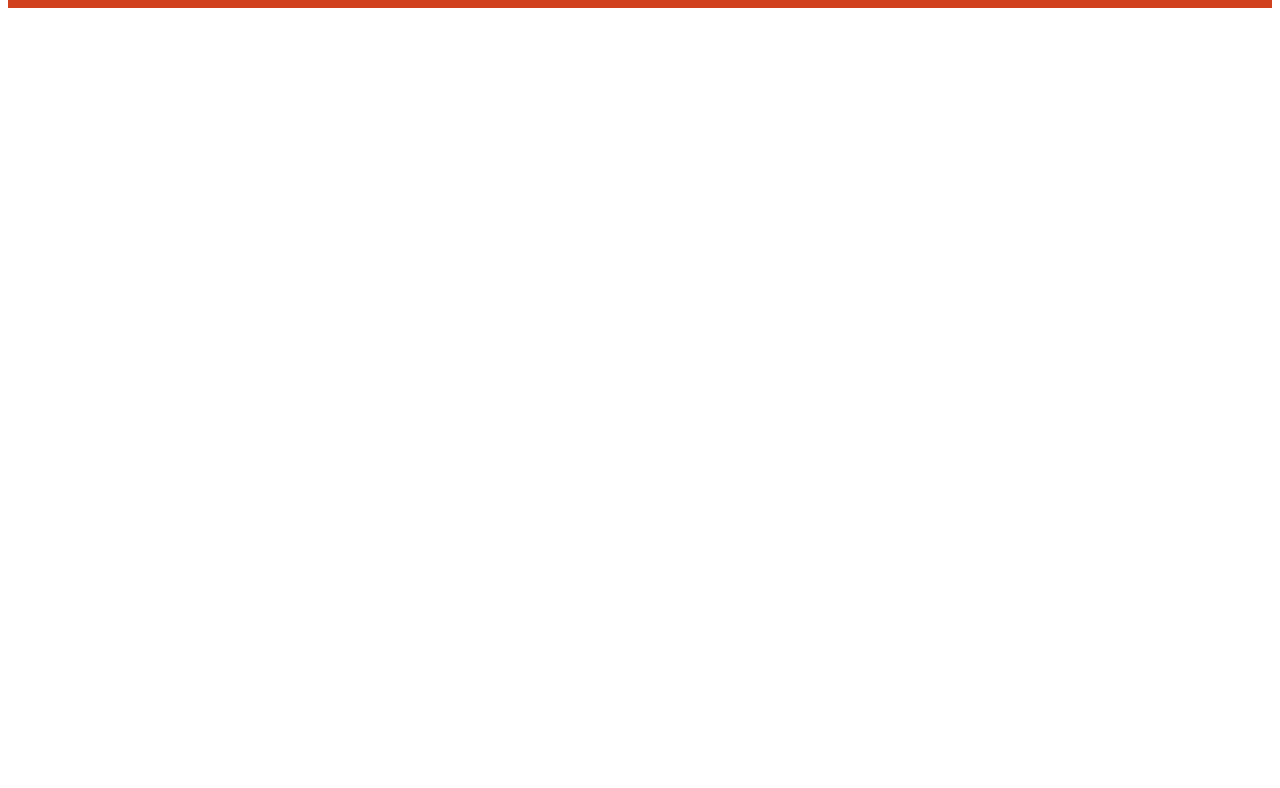
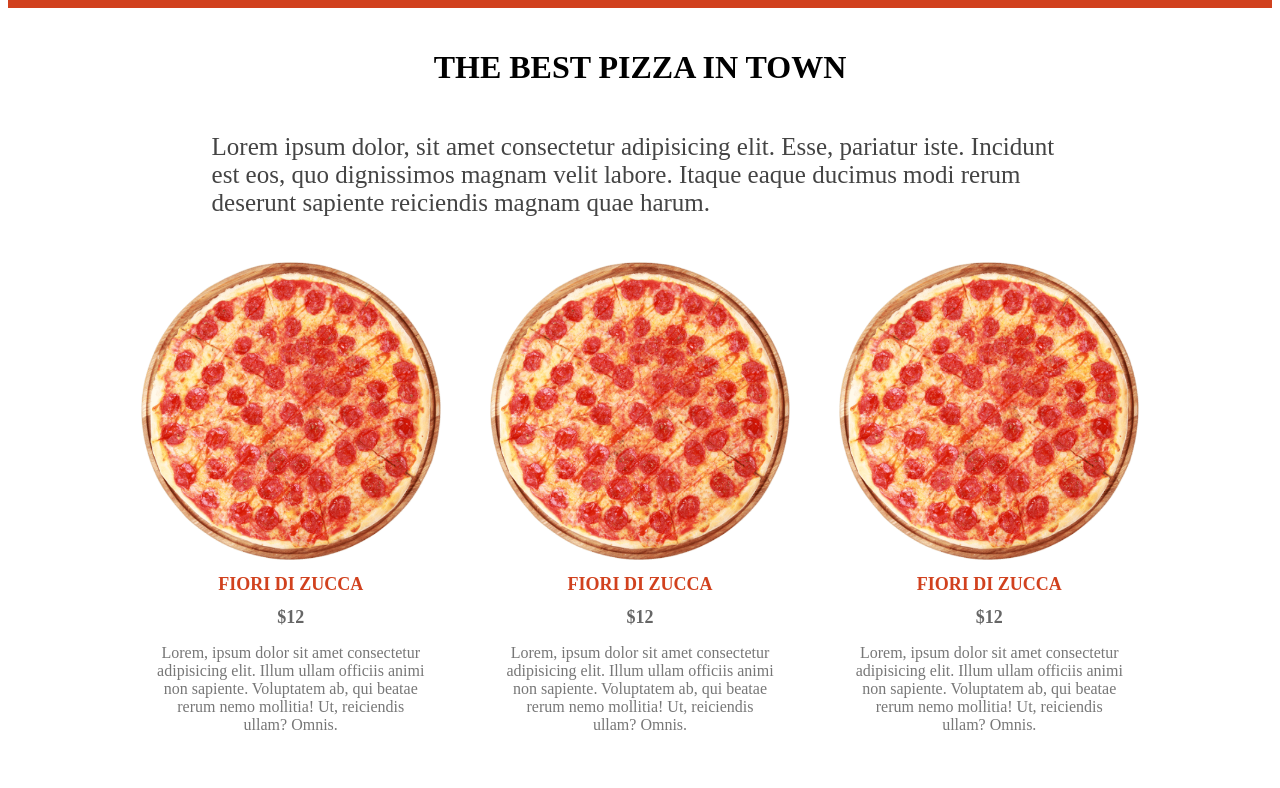
Before and after one commit to msaini0r/Flex-Restaurant, a Next.js app: page / in a window 1280 px wide. Shown: the part 700-1488 px from the top of the page. Before the commit the page ends 800 px from the top, so only its background shows below. Built offline with nearby package versions, Linux system fonts and the light colour scheme.

Commit message:
Footer, PizzaCard Component Frontend Ready.

```diff
--- /dev/null
+++ b/component/PizzaCard.jsx
@@ -0,0 +1,20 @@
+import React from "react";
+import styles from "../styles/PizzaCard.module.css";
+import Image from "next/image";
+
+const PizzaCard = () => {
+  return (
+    <div className={styles.container}>
+      <Image src="/img/pizza.png" alt="" width="300" height="300" />
+      <h1 className={styles.title}>FIORI DI ZUCCA</h1>
+      <span className={styles.price}>$12</span>
+      <p className={styles.desc}>
+        Lorem, ipsum dolor sit amet consectetur adipisicing elit. Illum ullam
+        officiis animi non sapiente. Voluptatem ab, qui beatae rerum nemo
+        mollitia! Ut, reiciendis ullam? Omnis.
+      </p>
+    </div>
+  );
+};
+
+export default PizzaCard;
--- /dev/null
+++ b/component/PizzaList.jsx
@@ -0,0 +1,29 @@
+import styles from "../styles/PizzaList.module.css";
+import PizzaCard from "./PizzaCard";
+import React from "react";
+
+const PizzaList = () => {
+  return (
+    <div className={styles.container}>
+      <h1 className={styles.title}>THE BEST PIZZA IN TOWN</h1>
+      <p className={styles.desc}>
+        Lorem ipsum dolor, sit amet consectetur adipisicing elit. Esse, pariatur
+        iste. Incidunt est eos, quo dignissimos magnam velit labore. Itaque
+        eaque ducimus modi rerum deserunt sapiente reiciendis magnam quae harum.
+      </p>
+      <div className={styles.wrapper}>
+        <PizzaCard />
+        <PizzaCard />
+        <PizzaCard />
+        <PizzaCard />
+        <PizzaCard />
+        <PizzaCard />
+        <PizzaCard />
+        <PizzaCard />
+        <PizzaCard />
+      </div>
+    </div>
+  );
+};
+
+export default PizzaList;
--- a/pages/index.js
+++ b/pages/index.js
@@ -1,6 +1,7 @@
 import Head from "next/head";
 import Image from "next/image";
 import Featured from "../component/Featured";
+import PizzaList from "../component/PizzaList";
 import styles from "../styles/Home.module.css";
 
 export default function Home() {
@@ -12,6 +13,7 @@ export default function Home() {
         <link rel="icon" href="/favicon.ico" />
       </Head>
       <Featured />
+      <PizzaList />
     </div>
   );
 }
--- /dev/null
+++ b/styles/Footer.module.css
@@ -0,0 +1,36 @@
+.container {
+  height: calc(100vh - 100px);
+  background-color: #222;
+  display: flex;
+}
+
+.item {
+  flex: 1;
+  position: relative;
+  display: flex;
+}
+
+.item:last-child {
+  flex: 2;
+  padding: 50px;
+  justify-content: space-between;
+}
+
+.card {
+  flex: 1;
+  padding: 0 20px;
+}
+
+.title {
+  font-size: 18px;
+  color: #b7903c;
+}
+
+.text {
+  color: lightgray;
+}
+
+.motto {
+  color: rgb(211, 211, 211);
+  width: 80%;
+}
--- a/styles/Navbar.module.css
+++ b/styles/Navbar.module.css
@@ -5,6 +5,7 @@
   display: flex;
   justify-content: space-between;
   position: sticky;
+  z-index: 999;
   top: 0;
 }
 
--- /dev/null
+++ b/styles/PizzaCard.module.css
@@ -0,0 +1,27 @@
+.container {
+  width: 22%;
+  padding: 10px;
+  display: flex;
+  flex-direction: column;
+  align-items: center;
+  cursor: pointer;
+  justify-content: space-between;
+  padding: 20px 40px;
+}
+
+.title {
+  font-size: 18px;
+  font-weight: bold;
+  color: #d1411e;
+}
+
+.price {
+  font-size: 18px;
+  font-weight: bold;
+  color: #666;
+}
+
+.desc {
+  text-align: center;
+  color: #777;
+}
--- /dev/null
+++ b/styles/PizzaList.module.css
@@ -0,0 +1,20 @@
+.container {
+  padding: 20px;
+  display: flex;
+  flex-direction: column;
+  align-items: center;
+}
+
+.desc {
+  font-size: 25px;
+  color: #444;
+  width: 70%;
+}
+
+.wrapper {
+  width: 100%;
+  display: flex;
+  align-items: center;
+  justify-content: center;
+  flex-wrap: wrap;
+}
--- /dev/null
+++ b/styles/Product.module.css
@@ -0,0 +1,2 @@
+.container {
+}
--- a/styles/globals.css
+++ b/styles/globals.css
@@ -15,12 +15,12 @@ a {
   box-sizing: border-box;
 }
 
-@media (prefers-color-scheme: dark) {
+@media (prefers-color-scheme: white) {
   html {
-    color-scheme: dark;
+    color-scheme: white;
   }
   body {
-    color: white;
+    color: black;
     background: black;
   }
 }
```
Also changed, not shown: component/Footer.jsx (+45 -1 lines), pages/product/[id].jsx (added, +8 -0 lines).
